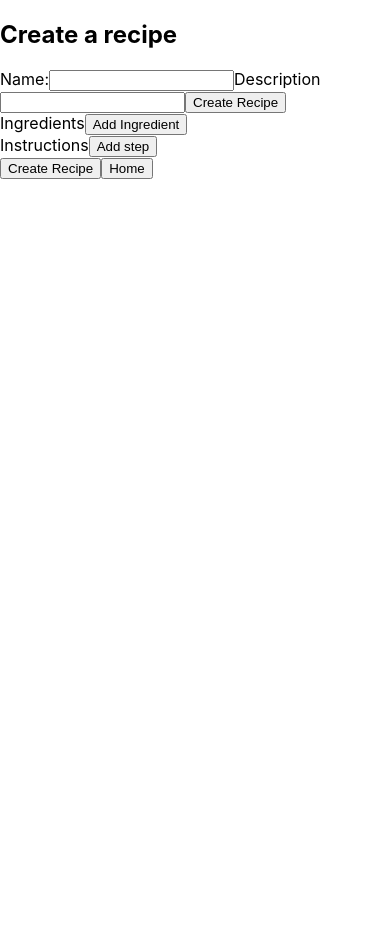
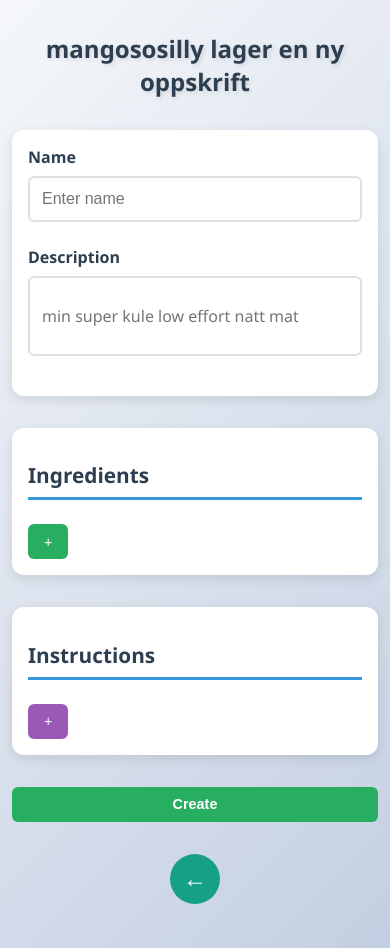
Before and after one commit to danviusy/foodlist-app, a React (Create React App) app: page /create in a window 390 px wide. Before the commit the page ends 844 px from the top, so only its background shows below. Built offline with nearby package versions, Linux system fonts and the light colour scheme.

Commit message:
Styling of CreatePage.js

```diff
--- a/src/pages/CreatePage.js
+++ b/src/pages/CreatePage.js
@@ -1,5 +1,6 @@
 import React from "react";
 import { useNavigate } from "react-router-dom";
+import "../style/CreatePage.css";
 
 const CreatePage = () => {
   const navigate = useNavigate();
@@ -91,37 +92,53 @@ const CreatePage = () => {
   const [name, setName] = React.useState("");
   const [desc, setDesc] = React.useState("");
   return (
-    <div>
-      <h2>Create a recipe</h2>
-      <form onSubmit={() => createRecipe(name, desc)}>
-        <label>
-          Name:
+    <div className="CreatePage">
+      <h1>mangososilly lager en ny oppskrift</h1>
+
+      <div className="form-container">
+        <form
+          onSubmit={(e) => {
+            e.preventDefault();
+            createRecipe(name, desc);
+          }}
+        >
+          <div className="form-group">
+            <label>Name</label>
             <input
               type="text"
               value={name}
+              placeholder="Enter name"
               onChange={(e) => setName(e.target.value)}
+              required
             />
-        </label>
-        <label>
-          Description
+          </div>
+
+          <div className="form-group">
+            <label>Description</label>
             <input
               type="text"
               value={desc}
+              placeholder="min super kule low effort natt mat"
               onChange={(e) => setDesc(e.target.value)}
+              className="textarea-input"
+              required
             />
-        </label>
-        <button type="submit">Create Recipe</button>
+          </div>
         </form>
+      </div>
 
-      <div>
-        Ingredients
+      <div className="recipe-section">
+        <h2>Ingredients</h2>
+        <div className="ingredients-container">
           {ingredients.map((ingredient, index) => (
-          <div>
+            <div key={index} className="ingredient-input-group">
               <input
                 type="text"
                 value={ingredient.name}
                 placeholder="Ingredient"
-              onChange={(e) => updateIngredient(index, "name", e.target.value)}
+                onChange={(e) =>
+                  updateIngredient(index, "name", e.target.value)
+                }
               />
               <input
                 type="text"
@@ -131,31 +148,76 @@ const CreatePage = () => {
                   updateIngredient(index, "quantity", e.target.value)
                 }
               />
-            <button onClick={() => removeIngredient(index)}>Remove</button>
+              <button
+                type="button"
+                className="btn-remove"
+                onClick={() => removeIngredient(index)}
+              >
+                Remove
+              </button>
             </div>
           ))}
-        <button onClick={() => handleAddIngredient()}>Add Ingredient</button>
         </div>
-      <div>
-        Instructions
+        <button
+          type="button"
+          className="btn-add btn-add-ingredient"
+          onClick={handleAddIngredient}
+        >
+          +
+        </button>
+      </div>
+
+      <div className="recipe-section">
+        <h2>Instructions</h2>
+        <div className="steps-container">
           {steps.map((step, index) => (
-          <div>
-            <label>
-              {index + 1}.
+            <div key={index} className="step-input-group">
+              <span className="step-number">{index + 1}.</span>
               <input
                 type="text"
                 value={step}
-                placeholder="Quantity"
+                placeholder="Enter instruction step"
                 onChange={(e) => updateStep(index, e.target.value)}
+                className="textarea-input"
               />
-              <button onClick={() => removeStep(index)}>Remove</button>
-            </label>
+              <button
+                type="button"
+                className="btn-remove"
+                onClick={() => removeStep(index)}
+              >
+                Remove
+              </button>
             </div>
           ))}
-        <button onClick={() => handleAddStep()}>Add step</button>
         </div>
-      <button onClick={() => createRecipe(name, desc)}>Create Recipe</button>
-      <button onClick={() => navigate("/")}>Home</button>
+        <button
+          type="button"
+          className="btn-add btn-add-step"
+          onClick={handleAddStep}
+        >
+          +
+        </button>
+      </div>
+
+      <div className="form-actions">
+        <button
+          type="button"
+          className="btn-submit"
+          onClick={() => createRecipe(name, desc)}
+        >
+          Create
+        </button>
+      </div>
+
+      <div className="back-button-container">
+        <button
+          className="icon-btn back-btn"
+          onClick={() => navigate("/")}
+          title="Back to Home"
+        >
+          ←
+        </button>
+      </div>
     </div>
   );
 };
--- a/src/pages/MealPage.js
+++ b/src/pages/MealPage.js
@@ -211,7 +211,7 @@ const MealPage = () => {
                 onClick={() => saveRecipe(id, meal.strMeal)}
                 title="Save Recipe"
               >
-                💾
+                🗁
               </button>
             ) : (
               <button
@@ -219,7 +219,7 @@ const MealPage = () => {
                 onClick={() => deleteExternalRecipe(id)}
                 title="Delete Recipe"
               >
-                🗑️
+                🗑
               </button>
             )}
           </div>
--- /dev/null
+++ b/src/style/CreatePage.css
@@ -0,0 +1,358 @@
+.CreatePage {
+  max-width: 1200px;
+  margin: 0 auto;
+  padding: 2rem;
+  font-family: "Segoe UI", Tahoma, Geneva, Verdana, sans-serif;
+  background: linear-gradient(135deg, #f5f7fa 0%, #c3cfe2 100%);
+  min-height: 100vh;
+}
+
+.CreatePage h1 {
+  text-align: center;
+  font-size: 2.5rem;
+  color: #2c3e50;
+  margin-bottom: 2rem;
+  text-shadow: 2px 2px 4px rgba(0, 0, 0, 0.1);
+}
+
+.form-container {
+  background: white;
+  border-radius: 12px;
+  box-shadow: 0 4px 12px rgba(0, 0, 0, 0.1);
+  padding: 2rem;
+  margin-bottom: 2rem;
+}
+
+.form-group {
+  margin-bottom: 1.5rem;
+}
+
+.form-group label {
+  display: block;
+  font-weight: 600;
+  color: #2c3e50;
+  margin-bottom: 0.5rem;
+  font-size: 1rem;
+}
+
+.form-group input {
+  width: 100%;
+  padding: 0.75rem;
+  border: 2px solid #e0e0e0;
+  border-radius: 6px;
+  font-size: 1rem;
+  transition: all 0.3s ease;
+  box-sizing: border-box;
+}
+
+.form-group input:focus {
+  outline: none;
+  border-color: #3498db;
+  box-shadow: 0 0 8px rgba(52, 152, 219, 0.2);
+}
+
+.textarea-input {
+  resize: vertical;
+  min-height: 80px;
+  font-family: "Segoe UI", Tahoma, Geneva, Verdana, sans-serif;
+}
+
+/* Section Container */
+.recipe-section {
+  background: white;
+  border-radius: 12px;
+  box-shadow: 0 4px 12px rgba(0, 0, 0, 0.1);
+  padding: 2rem;
+  margin-bottom: 2rem;
+}
+
+.recipe-section h2 {
+  font-size: 1.8rem;
+  color: #2c3e50;
+  margin-bottom: 1.5rem;
+  border-bottom: 3px solid #3498db;
+  padding-bottom: 0.5rem;
+}
+
+/* Ingredients Section */
+.ingredients-container {
+  display: flex;
+  flex-direction: column;
+  gap: 1rem;
+}
+
+.ingredient-input-group {
+  display: flex;
+  gap: 1rem;
+  align-items: flex-end;
+}
+
+.ingredient-input-group input {
+  padding: 0.75rem;
+  border: 2px solid #e0e0e0;
+  border-radius: 6px;
+  font-size: 0.95rem;
+  transition: all 0.3s ease;
+}
+
+.ingredient-input-group input:first-child {
+  flex: 2;
+}
+
+.ingredient-input-group input:nth-child(2) {
+  flex: 1;
+}
+
+.ingredient-input-group input:focus {
+  outline: none;
+  border-color: #27ae60;
+  box-shadow: 0 0 8px rgba(39, 174, 96, 0.2);
+}
+
+.ingredient-input-group::placeholder {
+  color: #bdc3c7;
+}
+
+.btn-remove {
+  padding: 0.6rem 1rem;
+  background-color: #e74c3c;
+  color: white;
+  border: none;
+  border-radius: 6px;
+  cursor: pointer;
+  font-size: 0.9rem;
+  font-weight: 500;
+  transition: all 0.3s ease;
+  white-space: nowrap;
+}
+
+.btn-remove:hover {
+  background-color: #c0392b;
+  transform: translateY(-2px);
+  box-shadow: 0 4px 8px rgba(231, 76, 60, 0.3);
+}
+
+/* Steps Section */
+.steps-container {
+  display: flex;
+  flex-direction: column;
+  gap: 1rem;
+}
+
+.step-input-group {
+  display: flex;
+  gap: 1rem;
+  align-items: flex-start;
+}
+
+.step-number {
+  font-weight: 600;
+  color: #9b59b6;
+  padding-top: 0.75rem;
+  min-width: 50px;
+}
+
+.step-input-group input {
+  flex: 1;
+  padding: 0.75rem;
+  border: 2px solid #e0e0e0;
+  border-radius: 6px;
+  font-size: 0.95rem;
+  font-family: "Segoe UI", Tahoma, Geneva, Verdana, sans-serif;
+  transition: all 0.3s ease;
+  min-height: 80px;
+  resize: vertical;
+}
+
+.step-input-group input:focus {
+  outline: none;
+  border-color: #9b59b6;
+  box-shadow: 0 0 8px rgba(155, 89, 182, 0.2);
+}
+
+/* Action Buttons */
+.btn-add {
+  padding: 0.75rem 1.5rem;
+  background-color: #3498db;
+  color: white;
+  border: none;
+  border-radius: 6px;
+  cursor: pointer;
+  font-size: 1rem;
+  font-weight: 500;
+  transition: all 0.3s ease;
+}
+
+.btn-add:hover {
+  background-color: #2980b9;
+  transform: translateY(-2px);
+  box-shadow: 0 4px 8px rgba(52, 152, 219, 0.3);
+}
+
+.btn-add-ingredient {
+  background-color: #27ae60;
+}
+
+.btn-add-ingredient:hover {
+  background-color: #229954;
+  box-shadow: 0 4px 8px rgba(39, 174, 96, 0.3);
+}
+
+.btn-add-step {
+  background-color: #9b59b6;
+}
+
+.btn-add-step:hover {
+  background-color: #8e44ad;
+  box-shadow: 0 4px 8px rgba(155, 89, 182, 0.3);
+}
+
+/* Submit and Navigation */
+.form-actions {
+  display: flex;
+  gap: 1rem;
+  justify-content: center;
+  flex-wrap: wrap;
+  margin-top: 2rem;
+}
+
+.btn-submit {
+  padding: 0.75rem 2rem;
+  background-color: #27ae60;
+  color: white;
+  border: none;
+  border-radius: 6px;
+  cursor: pointer;
+  font-size: 1.1rem;
+  font-weight: 600;
+  transition: all 0.3s ease;
+}
+
+.btn-submit:hover {
+  background-color: #229954;
+  transform: translateY(-2px);
+  box-shadow: 0 4px 8px rgba(39, 174, 96, 0.3);
+}
+
+.back-button-container {
+  display: flex;
+  justify-content: center;
+  align-items: center;
+  margin-top: 2rem;
+  margin-bottom: 2rem;
+}
+
+.icon-btn {
+  width: 50px;
+  height: 50px;
+  padding: 0;
+  border: none;
+  border-radius: 50%;
+  cursor: pointer;
+  font-size: 1.5rem;
+  display: flex;
+  align-items: center;
+  justify-content: center;
+  transition: all 0.3s ease;
+  flex-shrink: 0;
+  flex-grow: 0;
+}
+
+.back-btn {
+  background-color: #16a085;
+  color: white;
+}
+
+.back-btn:hover {
+  background-color: #138d75;
+  transform: scale(1.1);
+  box-shadow: 0 4px 8px rgba(22, 160, 133, 0.3);
+}
+
+/* Responsive Design */
+@media (max-width: 768px) {
+  .CreatePage {
+    padding: 1rem;
+  }
+
+  .form-container,
+  .recipe-section {
+    padding: 1.5rem;
+  }
+
+  .CreatePage h1 {
+    font-size: 2rem;
+  }
+
+  .recipe-section h2 {
+    font-size: 1.5rem;
+  }
+
+  .ingredient-input-group,
+  .step-input-group {
+    flex-direction: column;
+  }
+
+  .ingredient-input-group input:first-child,
+  .ingredient-input-group input:nth-child(2) {
+    width: 100%;
+  }
+
+  .step-input-group input {
+    width: 100%;
+  }
+
+  .step-number {
+    padding-top: 0;
+  }
+
+  .form-actions {
+    flex-direction: column;
+    max-width: 400px;
+    margin-left: auto;
+    margin-right: auto;
+  }
+
+  .btn-submit {
+    width: 100%;
+  }
+}
+
+@media (max-width: 480px) {
+  .CreatePage {
+    padding: 0.75rem;
+  }
+
+  .form-container,
+  .recipe-section {
+    padding: 1rem;
+  }
+
+  .CreatePage h1 {
+    font-size: 1.5rem;
+  }
+
+  .recipe-section h2 {
+    font-size: 1.3rem;
+  }
+
+  .form-group input,
+  .ingredient-input-group input,
+  .step-input-group input {
+    font-size: 16px;
+  }
+
+  .btn-add,
+  .btn-remove,
+  .btn-submit {
+    padding: 0.6rem 1rem;
+    font-size: 0.9rem;
+  }
+
+  .icon-btn {
+    width: 50px !important;
+    height: 50px !important;
+    min-width: 50px !important;
+    min-height: 50px !important;
+  }
+}
```
Also changed, not shown: 1 other file (tests, documents, lock files or other folders). Lines whose indentation alone changed are shown as unchanged.
